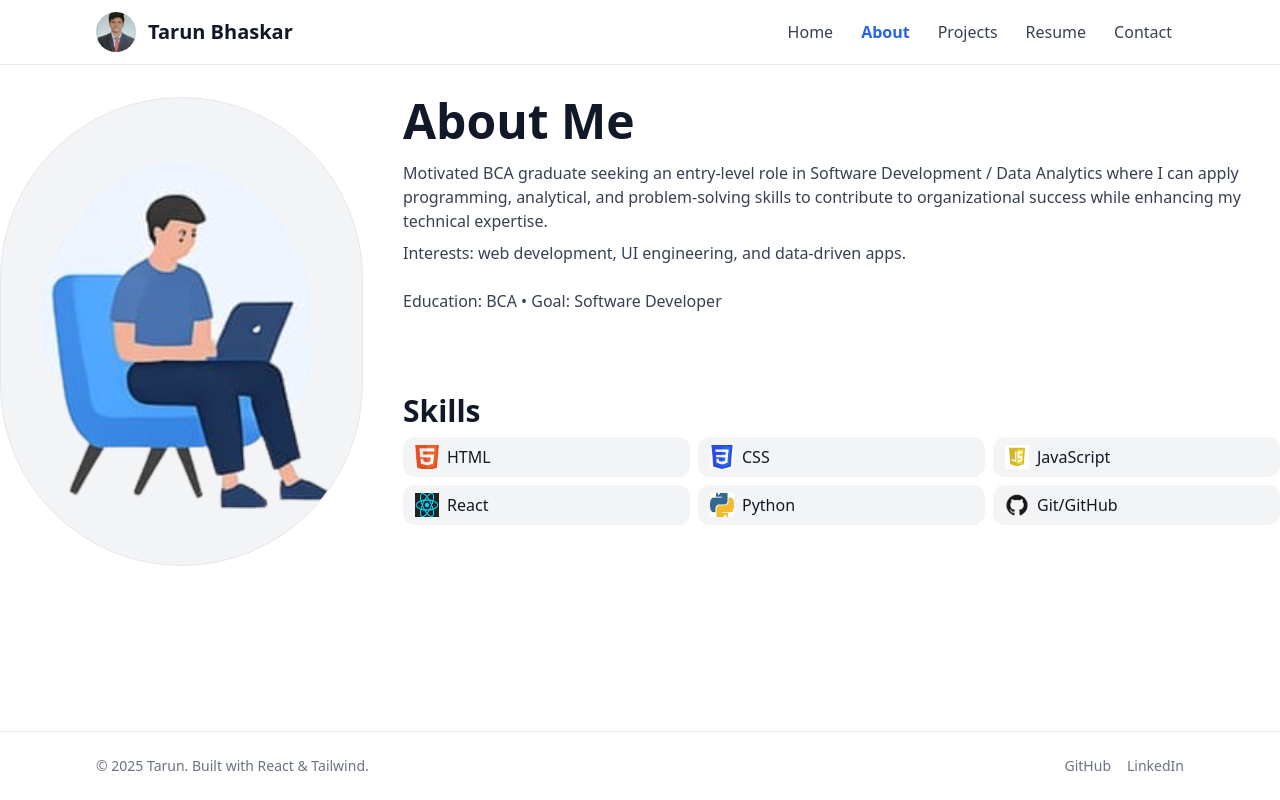
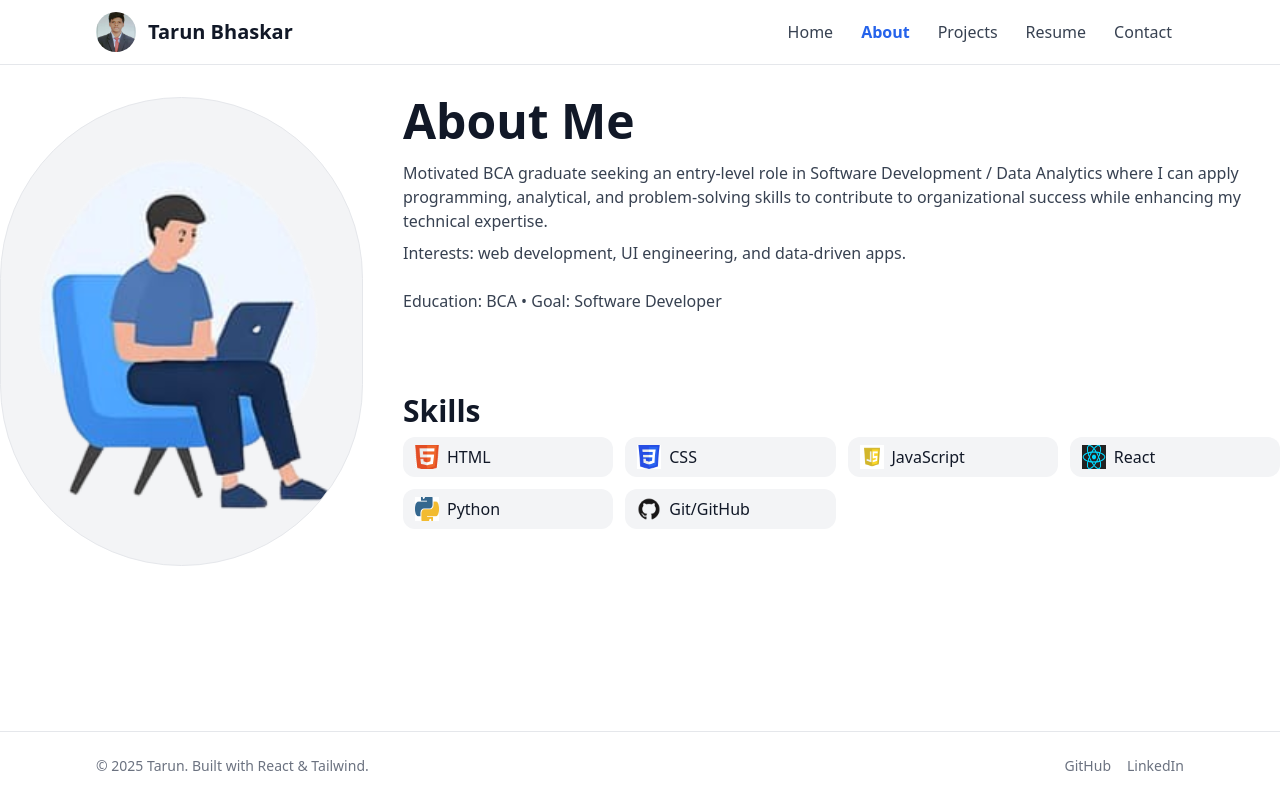
Before and after one commit to Tarunbhaskar199/TARUN-PORTFOLIO, a React (Vite) app: page /about in a window 1280 px wide. Built offline with nearby package versions, Linux system fonts and the light colour scheme.

Commit message:
About.jsx

```diff
--- a/src/pages/About.jsx
+++ b/src/pages/About.jsx
@@ -33,7 +33,7 @@ export default function About() {
         {/* Skills Section Below About Me */}
         <div>
           <h2 className="text-3xl font-bold mb-2">Skills</h2>
-           <ul className="flex flex-wrap grid grid-cols-3 gap-2">
+<ul className="grid grid-cols-2 sm:grid-cols-3 md:grid-cols-4 gap-3">
   <li className="flex items-center px-3 py-2 rounded-xl bg-gray-100">
     <img src="/html.png" alt="HTML" className="w-6 h-6 mr-2" />
     HTML
@@ -48,14 +48,14 @@ export default function About() {
   </li>
   <li className="flex items-center px-3 py-2 rounded-xl bg-gray-100">
     <img src="/react.png" alt="React" className="w-6 h-6 mr-2" />
-      <span className="whitespace-normal break-words">React</span>
+    React
   </li>
   <li className="flex items-center px-3 py-2 rounded-xl bg-gray-100">
     <img src="/python.png" alt="Python" className="w-6 h-6 mr-2" />
     Python
   </li>
   <li className="flex items-center px-3 py-2 rounded-xl bg-gray-100">
-      <img src="github.png" alt="Git/GitHub" className="w-6 h-6 mr-2" />
+    <img src="/github.png" alt="Git/GitHub" className="w-6 h-6 mr-2" />
     Git/GitHub
   </li>
 </ul>
```
Lines whose indentation alone changed are shown as unchanged.
